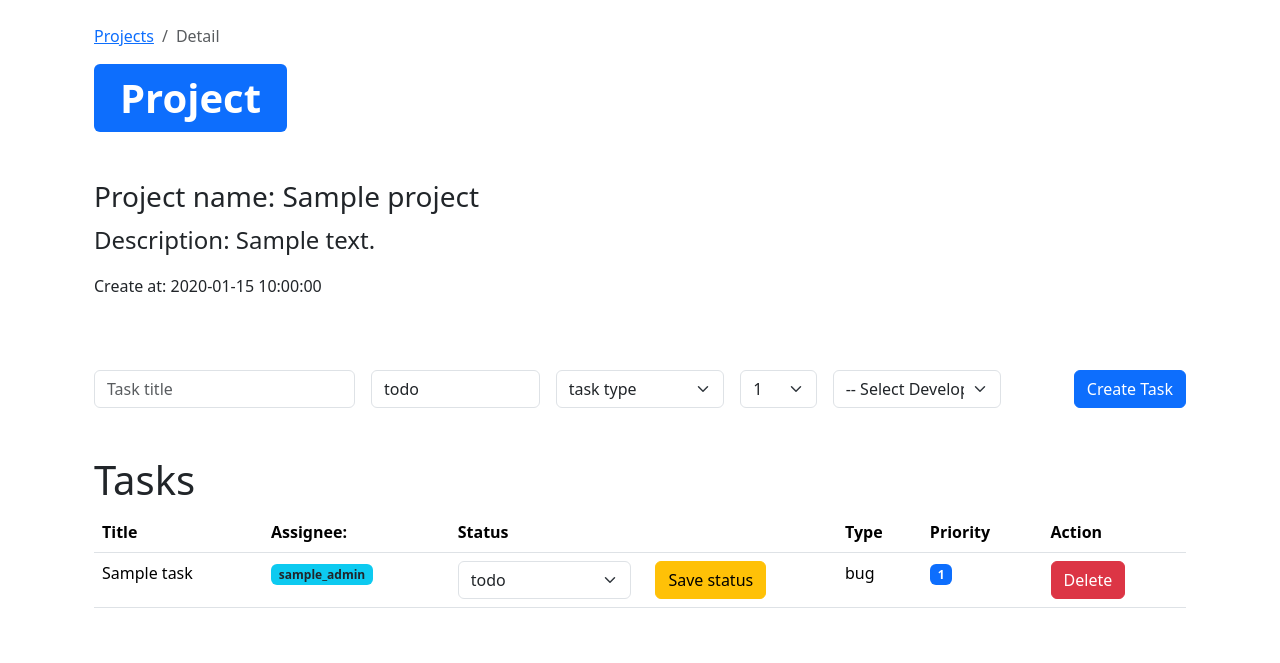
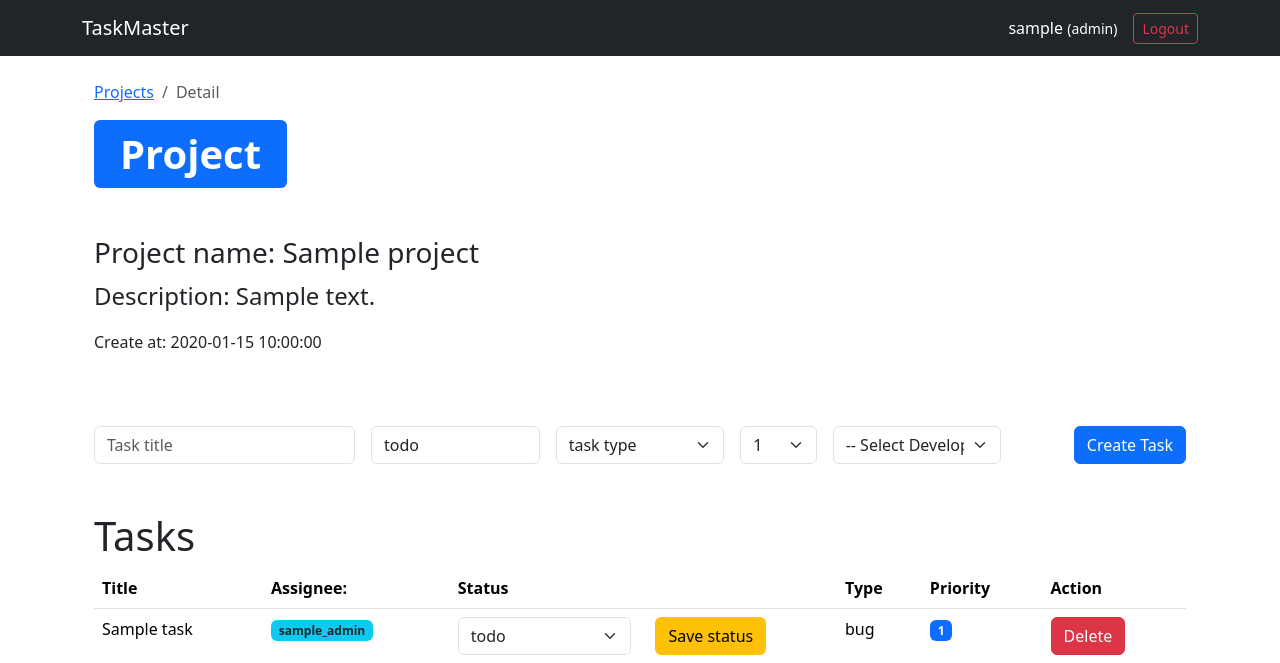
Before and after one commit to cvincmrt/TaskMaster, a PHP site: page /index.php?page=detail&projectId=1 in a window 1280 px wide. Shown: the top 663 px of the page. Run offline with PHP 8.4, Linux system fonts and the light colour scheme; the visitor is signed in with stand-in values (Sample User, id 1); tables that the repository leaves empty hold one stand-in row (values such as "Sample post").

Commit message:
pridal som do routera kontrolu

```diff
--- a/public/index.php
+++ b/public/index.php
@@ -2,7 +2,15 @@
 
 require_once __DIR__."/../init.php";
 
+
 $page = $_GET["page"] ?? "login";
+
+$allowedPages = ['login', 'auth']; // Stránky dostupné bez prihlásenia
+
+if (!isset($_SESSION['user_id']) && !in_array($page, $allowedPages)) {
+    header("Location: index.php?page=login");
+    exit;
+}
 
 switch($page){
     case "login":
--- a/views/dashboard.phtml
+++ b/views/dashboard.phtml
@@ -9,6 +9,7 @@
 
   </head>
   <body>
+    <?php include "header.php"; ?>
 
     <div class="container p-4">
         <nav aria-label="breadcrumb">
--- a/views/detail.phtml
+++ b/views/detail.phtml
@@ -8,6 +8,9 @@
 
   </head>
   <body>
+
+    <?php include "header.php"; ?>
+
     <div class="container p-4">
         <nav aria-label="breadcrumb">
             <ol class="breadcrumb">
@@ -90,13 +93,15 @@
                                     </td>
 
                                     <td>
-                                        <form action="index.php?page=delete-task" method="POST">
+                                        <?php if($_SESSION["role"] === "admin"): ?>
+                                            <form action="index.php?page=delete-task" method="POST">
 
-                                            <input type="hidden" name="taskId" value="<?= $task->getId(); ?>">
-                                            <input type="hidden" name="projectId" value="<?= $data["project"]->getId(); ?>">
+                                                <input type="hidden" name="taskId" value="<?= $task->getId(); ?>">
+                                                <input type="hidden" name="projectId" value="<?= $data["project"]->getId(); ?>">
 
-                                            <button type="submit" name="deleteTask" value="delete" class="btn btn-danger">Delete</button>
-                                        </form>
+                                                <button type="submit" name="deleteTask" value="delete" class="btn btn-danger">Delete</button>
+                                            </form>
+                                        <?php endif; ?>
                                     </td>
                             </tr>
                         <?php endforeach ?>
--- /dev/null
+++ b/views/header.php
@@ -0,0 +1,14 @@
+<nav class="navbar navbar-dark bg-dark">
+    <div class="container">
+        <span class="navbar-brand">TaskMaster</span>
+        <div class="d-flex align-items-center">
+            <?php if(isset($_SESSION['username'])): ?>
+                <span class="text-white me-3">
+                    <i class="bi bi-person-circle"></i> <?= htmlspecialchars($_SESSION['username']); ?>
+                    <small class="text-while">(<?= $_SESSION['role']; ?>)</small>
+                </span>
+                <a href="index.php?page=logout" class="btn btn-outline-danger btn-sm">Logout</a>
+            <?php endif; ?>
+        </div>
+    </div>
+</nav>
```
Also changed, not shown: views/project_list.phtml (added).
